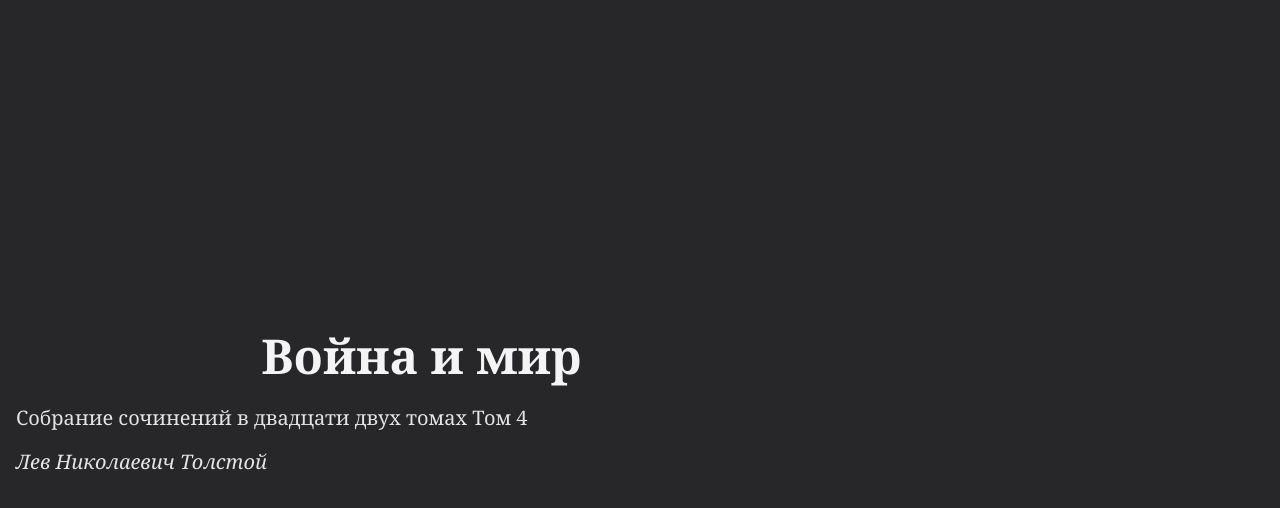
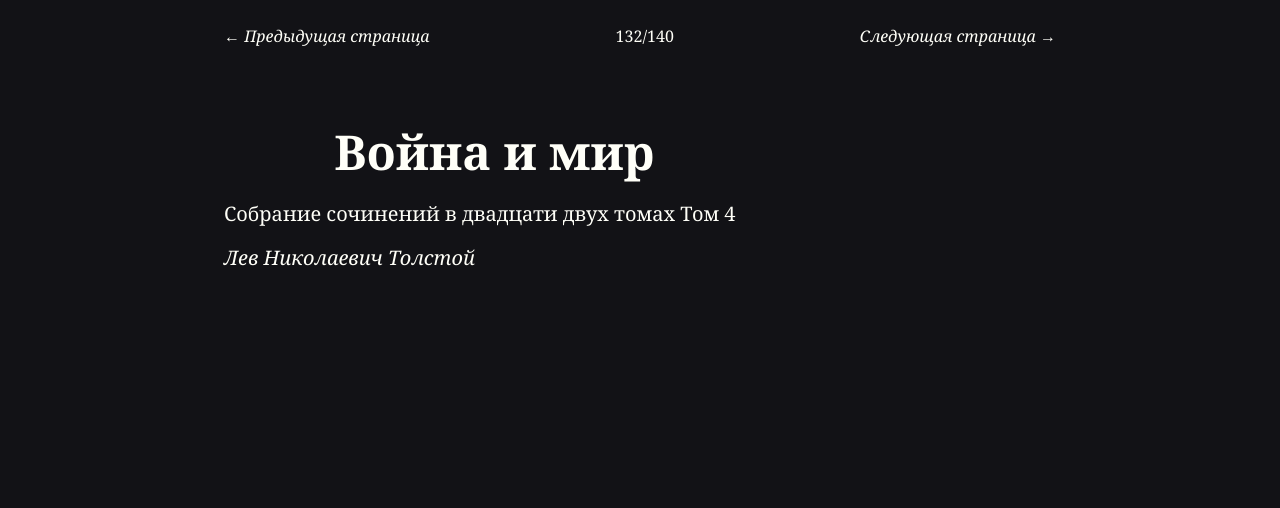
Before and after one commit to Laroikin/markdown-book-reader, a Next.js app: page /1 in a window 1280 px wide. Shown: the top 508 px of the page. Built offline with nearby package versions, Linux system fonts and the light colour scheme; a web font is replaced by a local one.

Commit message:
feat: add navigation buttons

```diff
--- a/src/pages/[slug].tsx
+++ b/src/pages/[slug].tsx
@@ -82,7 +82,32 @@ export default function Page({
 
   return (
     <>
-      <article className="flex h-full py-10">
+      <nav className="flex justify-between py-4">
+        <button
+          className="italic"
+          onClick={() => {
+            parseInt(router.query.slug as string) > 1 &&
+              void router.push(
+                (parseInt(router.query.slug as string) - 1).toString()
+              );
+          }}
+        >
+          ← Предыдущая страница
+        </button>
+        <p>132/140</p>
+        <button
+          className="italic"
+          onClick={() => {
+            !lastPage &&
+              void router.push(
+                (parseInt(router.query.slug as string) + 1).toString()
+              );
+          }}
+        >
+          Следующая страница →
+        </button>
+      </nav>
+      <article className="flex py-10">
         <div
           className="items-between flex h-fit min-h-full w-full flex-col flex-wrap justify-center"
           dangerouslySetInnerHTML={{ __html: textBlocks }}
--- a/src/styles/globals.css
+++ b/src/styles/globals.css
@@ -3,26 +3,26 @@
 @tailwind utilities;
 
 h2 {
-  @apply my-4 text-3xl font-bold text-zinc-100;
+  @apply my-4 text-3xl font-bold text-[#fffff8];
 }
 
 h1 {
-  @apply my-4 text-center text-5xl font-bold text-zinc-100;
+  @apply my-4 text-center text-5xl font-bold text-[#fffff8];
 }
 
-p {
-  @apply my-2 text-zinc-200;
+p, button {
+  @apply my-2 text-[#fffff8];
 }
 
 body {
-  @apply mx-auto h-full max-w-7xl bg-zinc-800 px-4;
+  @apply mx-auto h-full bg-[#121216] px-56;
 }
 
 html {
   @apply h-full;
 }
 
-hr{
+hr {
   @apply my-4 border-zinc-700;
 }
 
```
